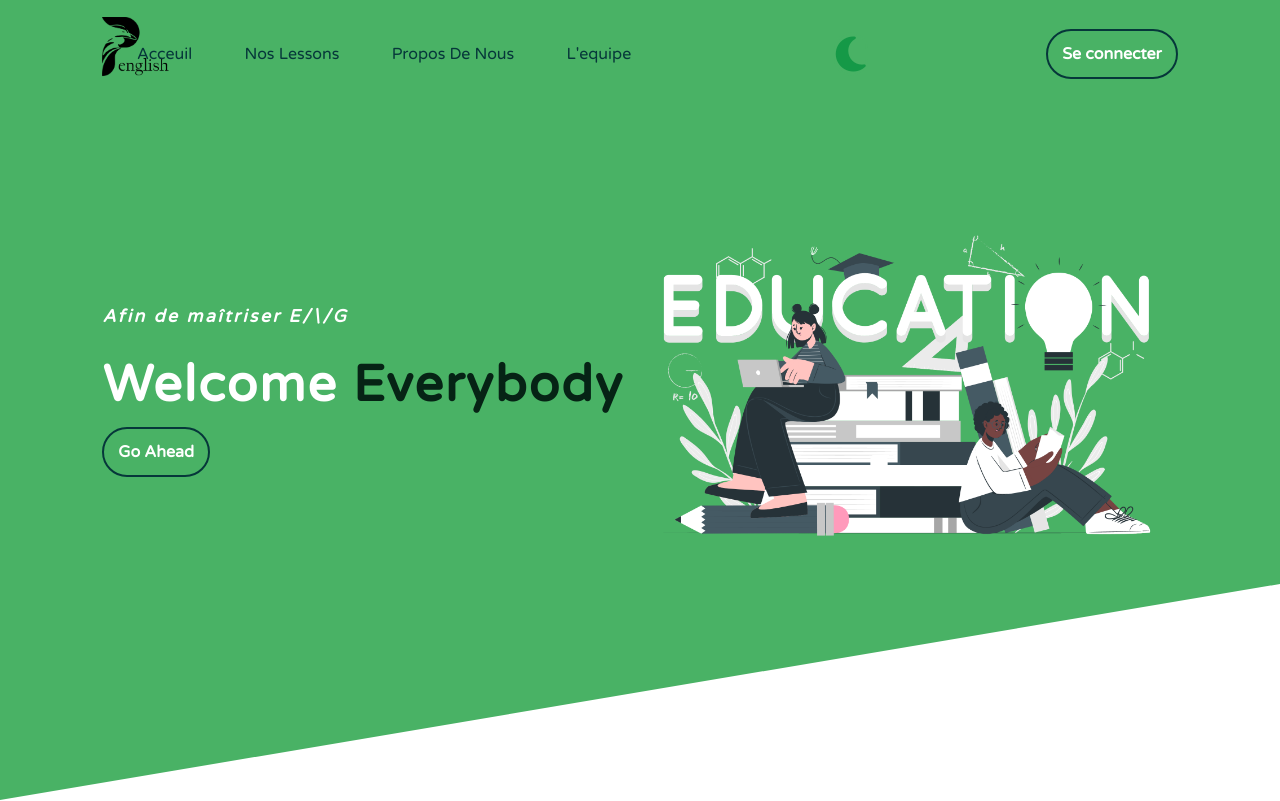
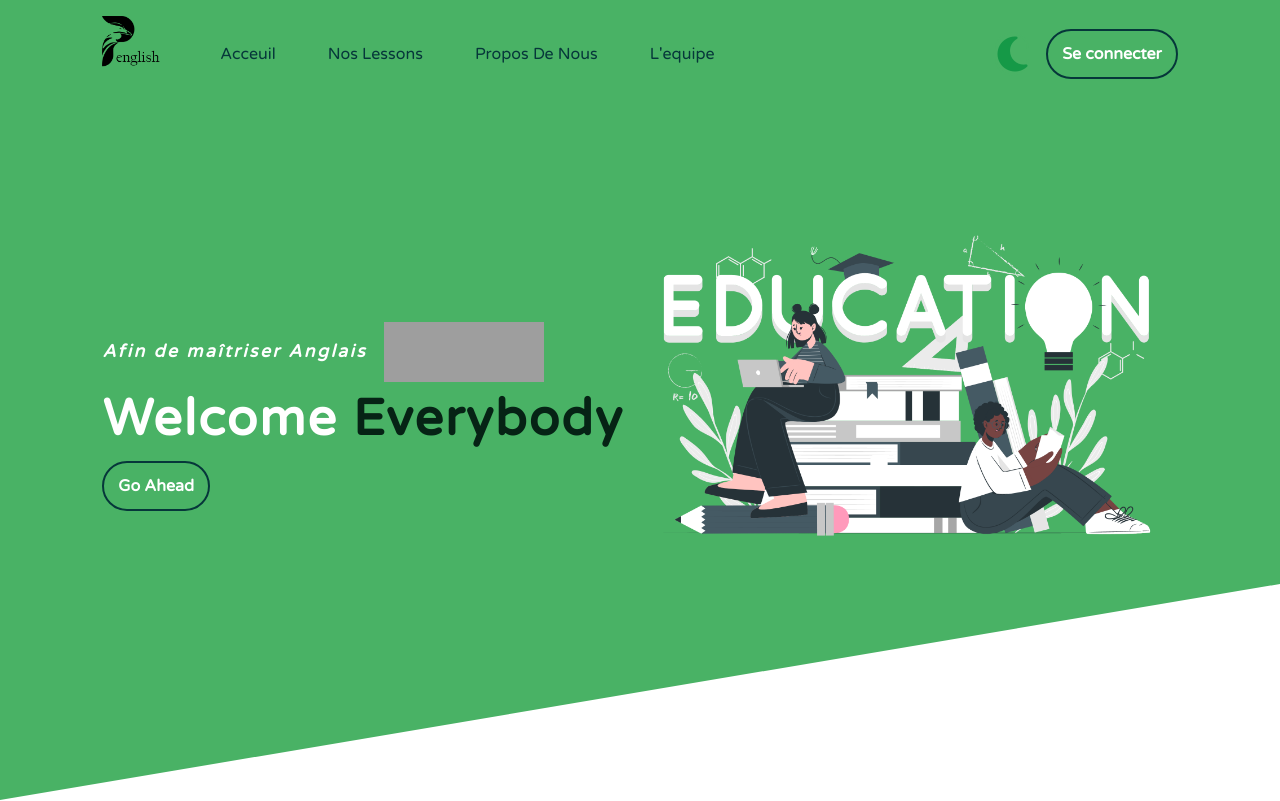
Before and after one commit to KhalidMHASNI/Penglish, a Django app: page / in a window 1280 px wide. Shown: the top 801 px of the page. Run offline with Django 4.2, Linux system fonts and the light colour scheme; parts of the project's set-up code (start-up, migrations or seed data) failed here and were passed over; some libraries are stand-ins or nearby versions; grey boxes are pictures that could not be loaded.

Commit message:
home update2

```diff
--- a/BiLingoApp/static/css/home.css
+++ b/BiLingoApp/static/css/home.css
@@ -191,10 +191,7 @@ nav {
 }
 
 nav img {
-    width: 80px;
     position: relative;
-    margin-right: -13.5rem;
-    margin-top: -0.8rem;
 }
 
 nav ul li {
@@ -339,7 +336,6 @@ nav ul li {
     cursor: pointer;
     transition: 0.9s;
 }
-
 .home em:hover {
     color: var(--bgColor-2);
 }
@@ -716,3 +712,11 @@ footer img {
         margin-bottom: 70px;
     }
 }
+.minilogo .img1{
+    grid-area: img1;
+    width: 250px;
+    margin-top: 50px;
+}
+.minilogo .img2{
+    grid-area: img2;
+}
--- a/BiLingoApp/templates/home.html
+++ b/BiLingoApp/templates/home.html
@@ -9,28 +9,28 @@
     <link rel="stylesheet" href="{% static 'css/home.css' %}" />
     <link href="https://fonts.googleapis.com/css?family=Josefin+Sans" rel="stylesheet">
     <link rel="stylesheet" href="https://cdnjs.cloudflare.com/ajax/libs/font-awesome/6.1.1/css/all.min.css" integrity="sha512-KfkfwYDsLkIlwQp6LFnl8zNdLGxu9YAA1QvwINks4PhcElQSvqcyVLLD9aMhXd13uQjoXtEKNosOWaZqXgel0g==" crossorigin="anonymous" referrerpolicy="no-referrer"/>
-    <link rel="icon" type="image/png" href="isoler.png"/>
-    <title>P-E/\/glish</title>
+    <link rel="icon" type="image/png" href="{% static 'img/logo.png'%}"/>
+    <title>P-English</title>
 </head>
 
 <body>
     <script src="{% static 'js/home.js'%}"></script>
     <section class="home" id="home">
         <header>
-            <nav><img src="{% static 'img/logodark.png'%}" alt="">
+            <nav><img src="{% static 'img/logodark.png'%}" style="height: auto;width: 69px; margin-top:-1.5rem; margin-right:-200px;">
                 <ul>
-                    <li><a href="#home" class="hover-underline-animation">Acceuil</a></li>
+                    <li><a href="#" class="hover-underline-animation">Acceuil</a></li>
                     <li><a href="#lessons" class="hover-underline-animation">Nos Lessons </a></li>
                     <li><a href="#aboutus" class="hover-underline-animation">Propos de nous</a></li>
                     <li><a href="#equipe" class="hover-underline-animation">L'equipe</a></li>
                 </ul>
-                <em onclick="myFunction()" class="fa-solid fa-moon"></em>
+                <em onclick="myFunction()" class="fa-solid fa-moon" style="margin-right:-13rem;"></em>
                 <a href="Signinup" class="btn">Se connecter</a>
             </nav>
         </header>
         <div class="content">
             <div class="container-texts">
-                <h4><i>Afin de maîtriser E/\/G </i></h4>
+                <h4 class="minilogo"><i class="txt1">Afin de maîtriser Anglais</i><img class="img1" style="width:80px; margin-left:17px;margin-bottom:-25px;"src="https://img.icons8.com/clouds/100/000000/usa.png"/><img class="img2" style="width:80px;margin-bottom:-25px;" src="https://img.icons8.com/clouds/100/000000/great-britain.png"/></h4>
                 <h1>Welcome <span>Everybody</span></h1>
                 <a href="#lessons" class="btn">Go Ahead</a>
             </div>
--- a/BiLingoApp/views.py
+++ b/BiLingoApp/views.py
@@ -55,4 +55,4 @@ def index(request) :
 
 def logout(request):
 	auth.logout(request)
-	return render(request,'home.html')
+	return redirect('home')
```
